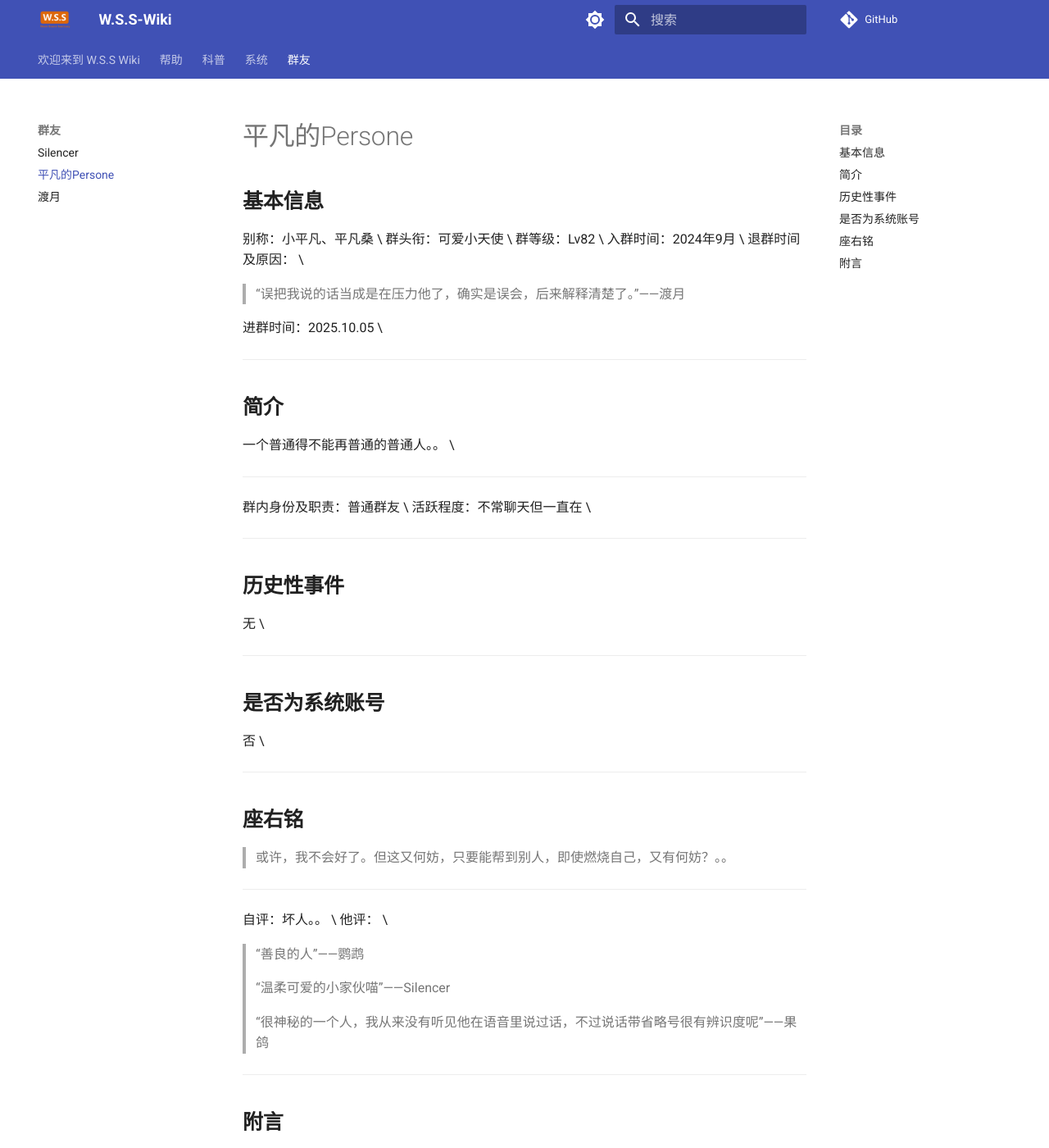
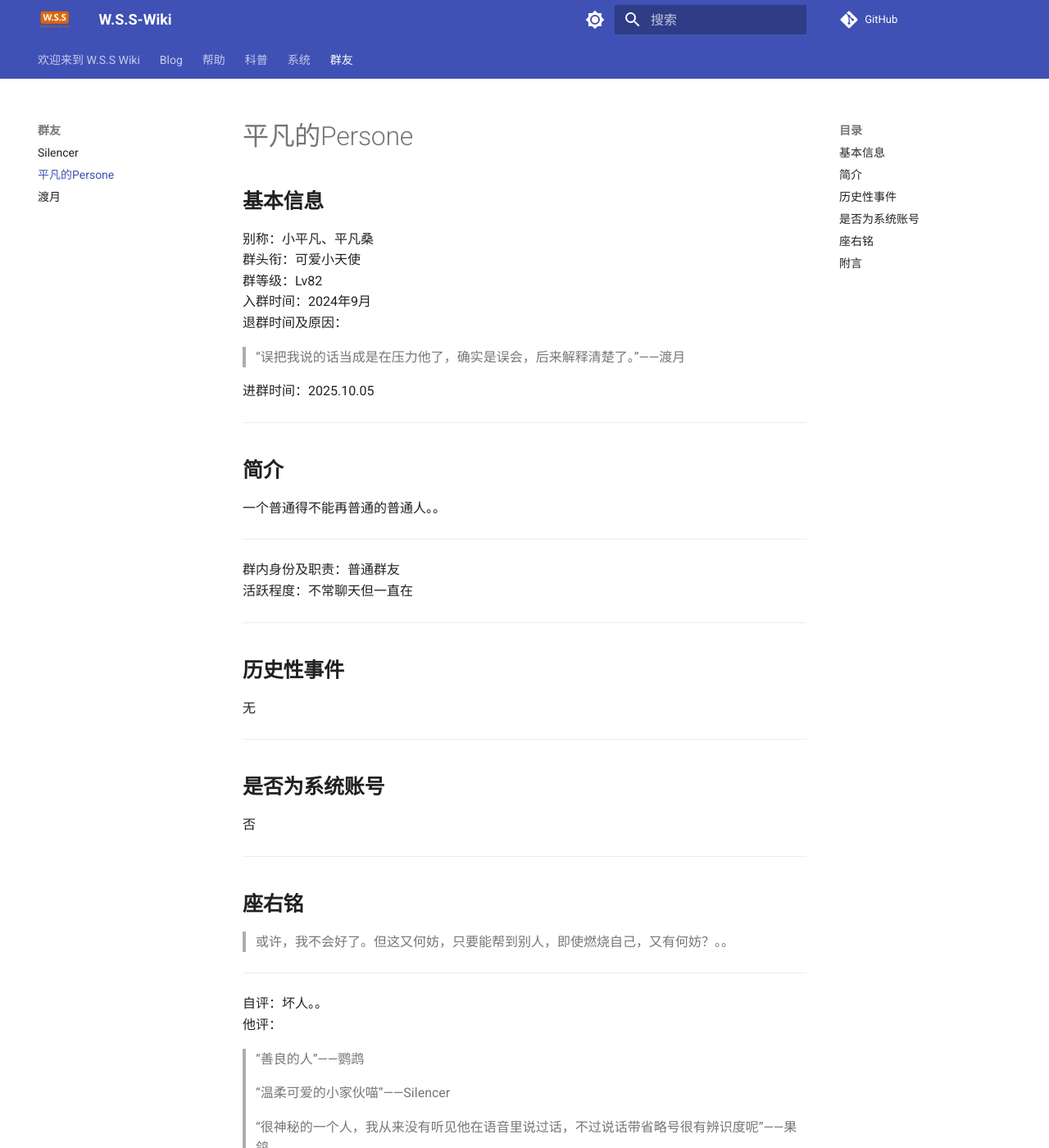
Before and after one commit to CHINAGUOGE/W.S.S-Wiki, an MkDocs documentation site: the page built from docs/群友/平凡的persone.md, in a window 1280 px wide and 1400 px high. Shown: the whole window at 82% size. Built offline with MkDocs 1.6.1 and Material for MkDocs 9.7.7, drawn with Linux system fonts in a browser that asks for light colours; comment, search, counter and statistics services are not loaded.

Commit message:
[add]增加更多功能

```diff
--- a/docs/群友/平凡的persone.md
+++ b/docs/群友/平凡的persone.md
@@ -2,38 +2,38 @@
 
 ## **基本信息**
 
-别称：小平凡、平凡桑 \
-群头衔：可爱小天使 \
-群等级：Lv82 \
-入群时间：2024年9月 \
-退群时间及原因： \
+别称：小平凡、平凡桑 <br>
+群头衔：可爱小天使 <br>
+群等级：Lv82 <br>
+入群时间：2024年9月 <br>
+退群时间及原因： <br>
 
 > “误把我说的话当成是在压力他了，确实是误会，后来解释清楚了。”——渡月
 
-进群时间：2025.10.05 \
+进群时间：2025.10.05 <br>
 
 ---
 
 ## **简介**
 
-一个普通得不能再普通的普通人。。 \
+一个普通得不能再普通的普通人。。 <br>
 
 ---
 
-群内身份及职责：普通群友 \
-活跃程度：不常聊天但一直在 \
+群内身份及职责：普通群友 <br>
+活跃程度：不常聊天但一直在 <br>
 
 ---
 
 ## **历史性事件**
 
-无 \
+无 <br>
 
 ---
 
 ## **是否为系统账号**
 
-否 \
+否 <br>
 
 ---
 
@@ -43,8 +43,8 @@
 
 ---
 
-自评：坏人。。 \
-他评： \
+自评：坏人。。 <br>
+他评： <br>
 
 > “善良的人”——鹦鹉
 
--- a/mkdocs.yml
+++ b/mkdocs.yml
@@ -4,7 +4,7 @@
 
 theme:
   name: material
-  logo: /assets/logo1.png
+  logo: assets/logo1.png
   language: zh
   palette:
     - media: "(prefers-color-scheme: light)"
@@ -25,28 +25,64 @@
     - navigation.tabs
     - navigation.sections
     - navigation.top
+    - navigation.indexes           # 目录索引页支持
+    - navigation.instant           # 页面即时加载
     - search.suggest
     - search.highlight
     - content.code.copy
+    - content.code.annotate       # 代码注释支持
+
+extra:
+  social:
+    - icon: fontawesome/brands/github
+      link: https://github.com/CHINAGUOGE
+    - icon: fontawesome/solid/paper-plane
+      link: mailto:your-email@example.com
 
 extra_css:
   - stylesheets/extra.css
+  - https://unpkg.com/katex@0/dist/katex.min.css # 数学公式样式
+
+extra_javascript:
+  - https://unpkg.com/katex@0/dist/katex.min.js     # 数学公式脚本
+  - https://unpkg.com/katex@0/dist/contrib/auto-render.min.js
 
 markdown_extensions:
-  - admonition          # 提示块
-  - pymdownx.details    # 可折叠提示块
-  - pymdownx.superfences # 嵌套代码块
+  - admonition
+  - attr_list
+  - md_in_html
+  - tables
+  - footnotes
+  - def_list
+  - toc:
+      permalink: true
+  - pymdownx.details
+  - pymdownx.highlight:
+      anchor_linenums: true
+      pygments_lang_class: true
+  - pymdownx.inlinehilite
+  - pymdownx.snippets
   - pymdownx.tabbed:
       alternate_style: true
-  - pymdownx.highlight:
-      anchor_linenums: true
-  - pymdownx.inlinehilite # 支持内联代码样式
-  - pymdownx.snippets
-  - attr_list           # 用于实现黑幕 [文字]{.heimu}
-  - md_in_html
-  - toc:
-      permalink: true
+  - pymdownx.superfences:
+      custom_fences:
+        - name: mermaid
+          class: mermaid
+          format: !!python/name:pymdownx.superfences.fence_code_format
+  - pymdownx.caret               # 下划线/上标
+  - pymdownx.tilde               # 删除线/下标
+  - pymdownx.mark                # 文本高亮
+  - pymdownx.emoji:              # 表情支持
+      emoji_index: !!python/name:material.extensions.emoji.twemoji
+      emoji_generator: !!python/name:material.extensions.emoji.to_svg
+  - pymdownx.arithmatex:         # 数学公式
+      generic: true
 
 plugins:
   - search
-#  - with-pdf
+  - tags                         # 标签系统
+  - blog:                        # 博客功能
+      blog_dir: blog
+      blog_toc: true
+  - glightbox                    # 图片点击放大
+  - with-pdf
```
Also changed, not shown: docs/帮助/markdown语法教程.md (+4 -4 lines), docs/群友/Silencer.md (+10 -10 lines), docs/群友/渡月.md (+11 -11 lines), 1 other file.
